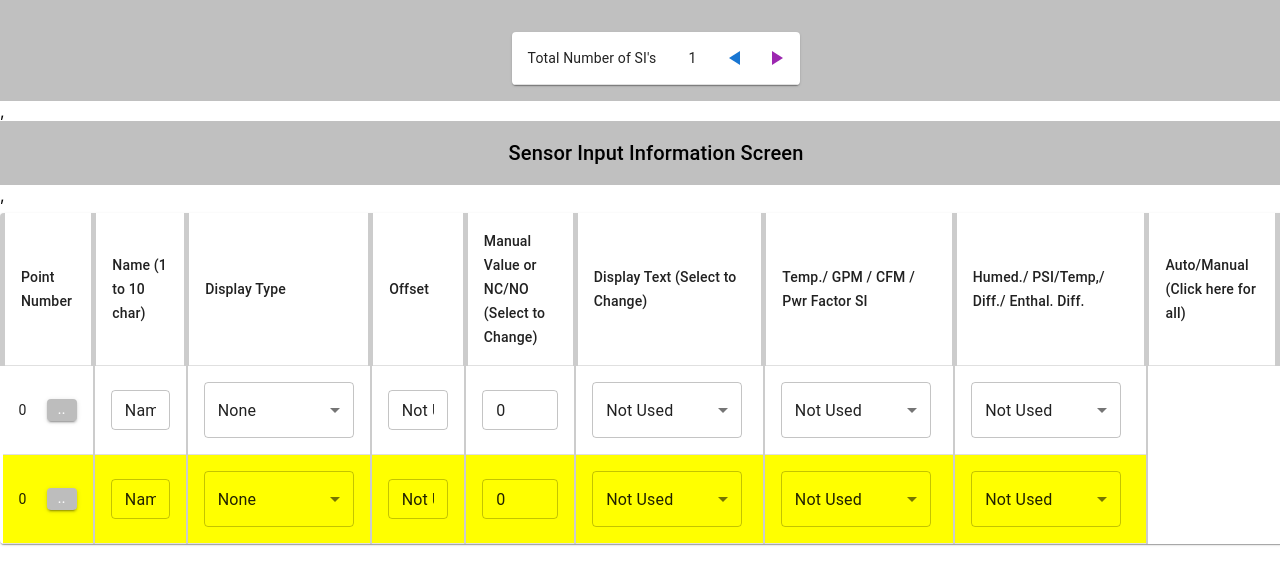
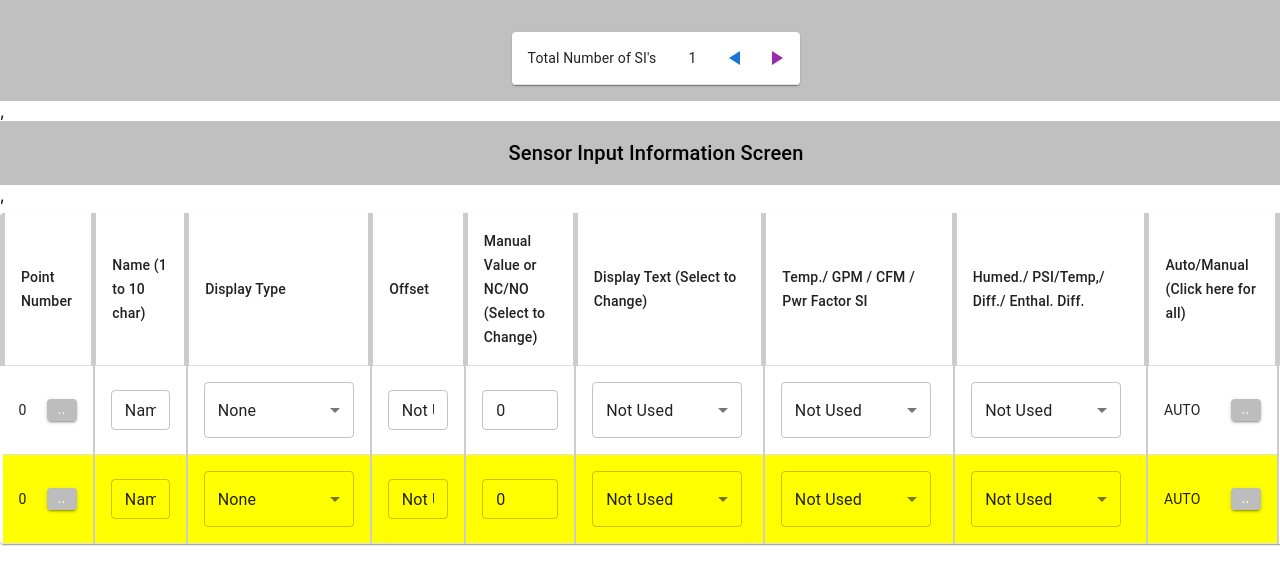
Before and after one commit to Bheck890/React-TableInput-Assestment, a React (Create React App) app: page / in a window 1280 px wide. Shown: the top 584 px of the page. Built offline with nearby package versions, Linux system fonts and the light colour scheme.

Commit message:
Added the rest of the system and Drop Down System

```diff
--- a/src/components/Material-UI.js
+++ b/src/components/Material-UI.js
@@ -61,9 +61,24 @@ const MuiTableWithInputs = () => {
 
 
 
-
+  //Change the type of point number
   const handleChangeType = (rowId, field, value) => {
     console.log(`Row ID: ${rowId}, Field: ${field}, Value: ${value}`);
+    // Add logic here to update state or data model
+  };
+
+  //Change the type of point number
+  const handleStateChange = (id, value) => {
+
+    const newRows = rows.map(row => {
+      if (row.id === id) {
+        return { ...row, typeBool: value };
+      }
+      return row;
+    });
+    setRows(newRows);
+
+    //console.log(`Row ID: ${rowId}, Field: ${field}, Value: ${value}`);
     // Add logic here to update state or data model
   };
 
@@ -72,16 +87,51 @@ const MuiTableWithInputs = () => {
     // Add logic here to update state or data model
   };
 
-  // Function to handle the button click
+
+  // Function to handle the Select all Auto/Manual System
   const handleModeChange = (rowId) => {
     alert(`Button clicked for row ${rowId}`);
   };
 
 
-  const handleSelectChange = (event, id) => {
+  //Selects the Drop Down
+  const handleSelectDisplayType = (event, id) => {
     const newRows = rows.map(row => {
       if (row.id === id) {
         return { ...row, displayTypeID: event.target.value };
+      }
+      return row;
+    });
+    setRows(newRows);
+  };
+
+  //Selects the Drop Down
+  const handleSelectDisplayText = (event, id) => {
+    const newRows = rows.map(row => {
+      if (row.id === id) {
+        return { ...row, displayTextID: event.target.value };
+      }
+      return row;
+    });
+    setRows(newRows);
+  };
+
+  //Selects the Drop Down
+  const handleSelectPowerType = (event, id) => {
+    const newRows = rows.map(row => {
+      if (row.id === id) {
+        return { ...row, powerID: event.target.value };
+      }
+      return row;
+    });
+    setRows(newRows);
+  };
+
+  //Selects the Drop Down
+  const handleSelectSensorType = (event, id) => {
+    const newRows = rows.map(row => {
+      if (row.id === id) {
+        return { ...row, sensorID: event.target.value };
       }
       return row;
     });
@@ -162,7 +212,7 @@ const MuiTableWithInputs = () => {
           {rows.map((row) => (
             <TableRow key={row.id} style={{ backgroundColor: row.id > number ? 'yellow' : 'transparent' }}>
               <TableCell sx={dataBoarder}>
-              <div style={{ display: 'flex', justifyContent: 'space-between', alignItems: 'center' }}>
+                <div style={{ display: 'flex', justifyContent: 'space-between', alignItems: 'center' }}>
                   <span>{row.tagID}</span> {/* Text */}
                   <Button
                     variant="contained"
@@ -190,7 +240,7 @@ const MuiTableWithInputs = () => {
                     style={{
                       width: '100px',minWidth: '150px'}}
                     value={row.displayTypeID}
-                    onChange={(event) => handleSelectChange(event, row.id)}
+                    onChange={(event) => handleSelectDisplayType(event, row.id)}
                     displayEmpty
                     inputProps={{ 'aria-label': 'Without label' }}
                   >
@@ -224,7 +274,7 @@ const MuiTableWithInputs = () => {
                     style={{
                       width: '100px',minWidth: '150px'}}
                     value={row.displayTextID}
-                    onChange={(event) => handleSelectChange(event, row.id)}
+                    onChange={(event) => handleSelectDisplayText(event, row.id)}
                     displayEmpty
                     inputProps={{ 'aria-label': 'Without label' }}
                   >
@@ -239,8 +289,8 @@ const MuiTableWithInputs = () => {
                 <Select
                     style={{
                       width: '100px',minWidth: '150px'}}
-                    value={row.displayTextID}
-                    onChange={(event) => handleSelectChange(event, row.id)}
+                    value={row.powerID}
+                    onChange={(event) => handleSelectPowerType(event, row.id)}
                     displayEmpty
                     inputProps={{ 'aria-label': 'Without label' }}
                   >
@@ -255,8 +305,8 @@ const MuiTableWithInputs = () => {
                 <Select
                     style={{
                       width: '100px',minWidth: '150px'}}
-                    value={row.displayTextID}
-                    onChange={(event) => handleSelectChange(event, row.id)}
+                    value={row.sensorID}
+                    onChange={(event) => handleSelectSensorType(event, row.id)}
                     displayEmpty
                     inputProps={{ 'aria-label': 'Without label' }}
                   >
@@ -266,6 +316,21 @@ const MuiTableWithInputs = () => {
                       </MenuItem>
                     ))}
                   </Select>
+              </TableCell>
+              <TableCell sx={dataBoarder}>
+                <div style={{ display: 'flex', justifyContent: 'space-between', alignItems: 'center' }}>
+                  <span>{row.typeBool == 0 ? "AUTO" : "Manual"}</span>
+                  <Button
+                    variant="contained"
+                    onClick={() => handleStateChange(row.id, row.typeBool == 0 ? 1 : 0)}
+                    size="small" // Makes the button smaller
+                    className="greyButton"
+                    style={{ backgroundColor: '#bdbdbd', color: '#fff',
+                      marginLeft: '10px', width: '3px',padding: '0px',minWidth: '30px'}} // Adds space between text and button
+                  >
+                    ..
+                  </Button>
+                </div>
               </TableCell>
             </TableRow>
           ))}
```
